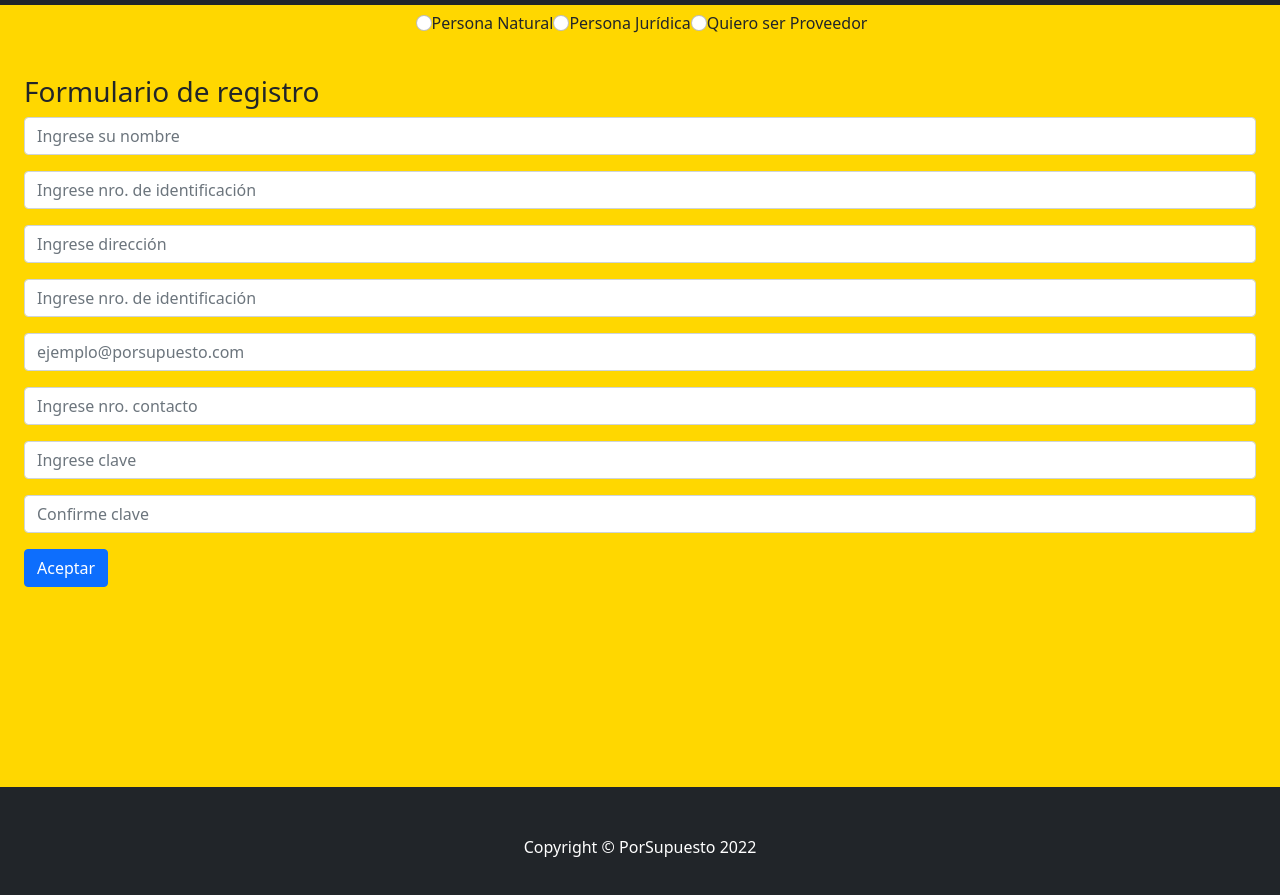
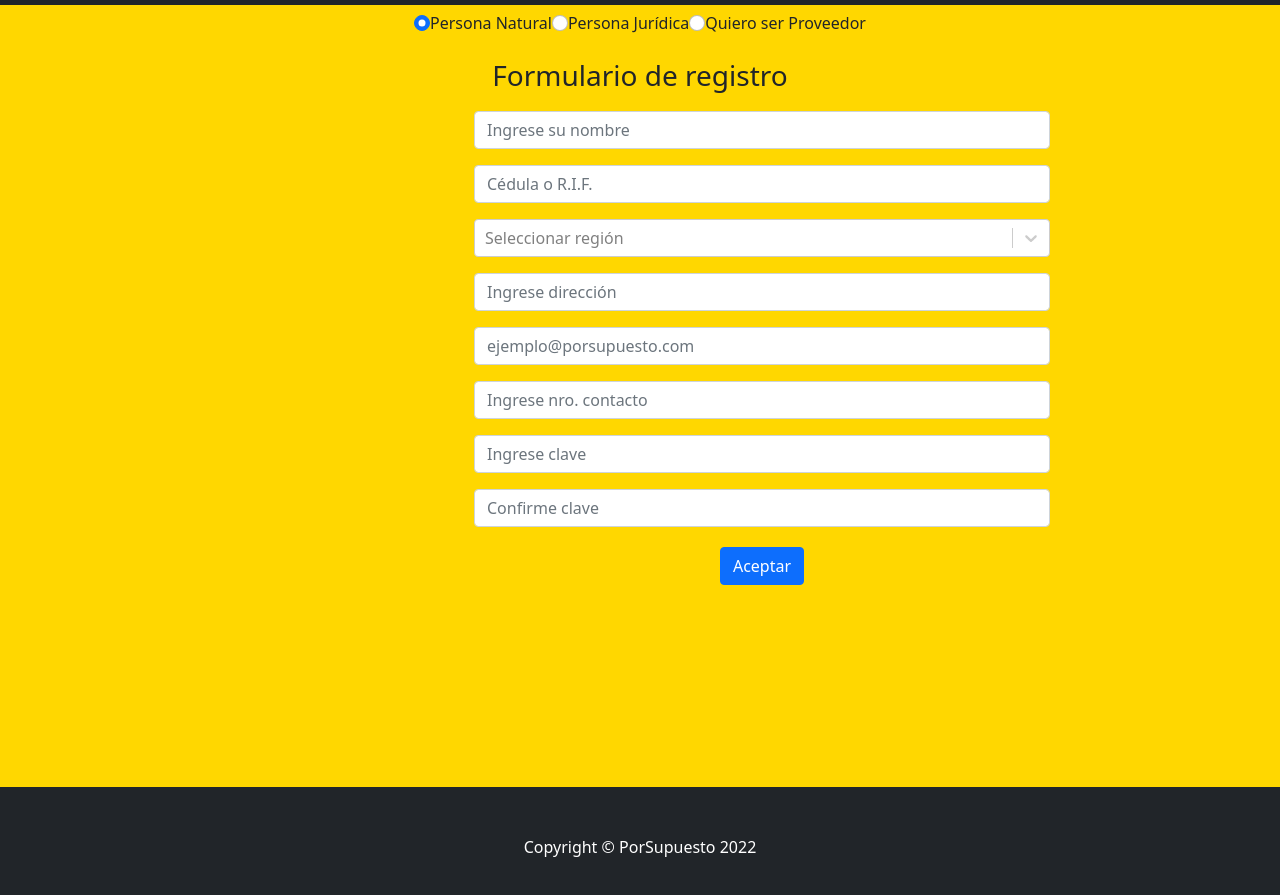
Before and after one commit to jhoncis/PorSupuesto, a React app: page /signup in a window 1280 px wide. Shown: the part 51-946 px from the top of the page. Built offline with nearby package versions, Linux system fonts and the light colour scheme; no server answers.

Commit message:
Pag Signup y algo de Home

```diff
--- a/package.json
+++ b/package.json
@@ -73,11 +73,13 @@
 		]
 	},
 	"dependencies": {
+		"animate.css": "^4.1.1",
 		"prop-types": "^15.6.1",
 		"react": "^16.14.0",
 		"react-dom": "^16.14.0",
 		"react-polyfills": "0.0.1",
 		"react-router-dom": "^6.3.0",
+		"react-select": "^5.4.0",
 		"reactstrap": "^9.1.3"
 	}
 }
--- a/src/front/js/pages/home.js
+++ b/src/front/js/pages/home.js
@@ -1,6 +1,7 @@
 import React, { useContext } from "react";
 import { Context } from "../store/appContext";
 import rigoImageUrl from "../../img/rigo-baby.jpg";
+import 'animate.css';
 import "../../styles/home.css";
 
 export const Home = () => {
@@ -9,8 +10,8 @@ export const Home = () => {
 	return (
 		<header className="bg-warning bg-gradient text-white vh-100">
             <div className="container d-flex flex-column h-100 px-4 text-center justify-content-center align-items-center">
-                <h1 className="fw-bolder">Welcome to Scrolling Nav</h1>
-                <p className="lead">A functional Bootstrap 5 boilerplate for one page scrolling websites</p>
+                <h1 className="animate__animated animate__rotateIn">Porsupuesto</h1>
+                <p className="lead">Bienvenido a tu aplicación para consulta de servicios</p>
                 <a className="btn btn-lg btn-light" href="#about">Start scrolling!</a>
             </div>
         </header>
--- a/src/front/js/pages/signup.js
+++ b/src/front/js/pages/signup.js
@@ -1,77 +1,146 @@
-import React, { Component, Fragment } from "react";
-import { Button,FormGroup,Label,Input } from 'reactstrap';
+import React, { Component, Fragment, useState } from "react";
+//import { render } from "react-dom";
+import { Button,FormGroup,Label,Input,FormText,Form } from 'reactstrap';
+import Select from 'react-select';
 import "../../styles/index.css";
 
 
-export const Signup = (props) => (
-	<div className="contenedor px-4 py-4 vh-100">
-	<div className="tipouser">
-   	<FormGroup className="radiobutton">
+export const Signup = (props) => {
+	const[opcion,setopcion] = useState(1);
+	const cambioestadoopcion=e=>{
+		setopcion(e.target.value);
+	}
+	const[usuario,setusuario] = useState({
+		nombre: '',
+		identificacion: '',
+		region:' ',
+		direccion:' ',
+		correo: ' ',
+		contacto: ' ',
+		clave: ' ',
+		confirma: ' '
+
+
+	});
+	const gestionarcambios = (evento) => {
+		console.log(evento.target.value)
+		setusuario({
+			...usuario,
+			[evento.target.name]: evento.target.value
+		}
+
+		)
+	}
+
+	const regiones = [
+		{label: 'Amazonas', value: 'Amazonas'},
+		{label: 'Anzoátegui', value: 'Anzoátegui'},
+		{label: 'Apure', value: 'Apure'},
+		{label: 'Aragua', value: 'Aragua'},
+		{label: 'Barinas', value: 'Barinas'},
+		{label: 'Bolívar', value: 'Bolívar'},
+		{label: 'Carabobo', value: 'Carabobo'},
+		{label: 'Cojedes', value: 'Cojedes'},
+		{label: 'Delta Amacuro', value: 'Delta Amacuro'},
+		{label: 'Distrito Capital', value: 'Distrito Capital'},
+		{label: 'Falcón', value: 'Falcón'},
+		{label: 'Guárico', value: 'Guárico'},
+		{label: 'La Guaira', value: 'La Guaira'},
+		{label: 'Lara', value: 'Lara'},
+		{label: 'Mérida', value: 'Mérida'},
+		{label: 'Miranda', value: 'Miranda'},
+		{label: 'Monagas', value: 'Monagas'},
+		{label: 'Nueva Esparta', value: 'Nueva Esparta'},
+		{label: 'Portuguesa', value: 'Portuguesa'},
+		{label: 'Sucre', value: 'Sucre'},
+		{label: 'Táchira', value: 'Táchira'},
+		{label: 'Trujillo', value: 'Trujillo'},
+		{label: 'Yaracuy', value: 'Yaracuy'},
+		{label: 'Zulia', value: 'Zulia'},
+		{label: 'Dependencias Federales', value: 'Aanzoátegui'},
+		{label: 'Dependencias Federales', value: 'Dependencias Federales'},
+
+	]
+ 	return (<div className="contenedor px-4 py-4 vh-100">
+			<Form className="row">
+			<div className="radiobutton">
 				<FormGroup>
 					<Input
 						id="radio1"
 						type="radio"
 						value="1"
+						checked = {opcion== 1 ? true : false }
+						onChange={cambioestadoopcion}
 					/>
 					<Label for="radio1">
 					Persona Natural
 					</Label>
+
 				</FormGroup>
-
 					<FormGroup>
 					<Input
 						id="radio2"
 						type="radio"
-			value="1"
+						value="2"
+						checked = {opcion== 2 ? true : false }
+						onChange={cambioestadoopcion}
 					/>
 					<Label for="radio2">
 						Persona Jurídica
 					</Label>
 				</FormGroup>
-
 				<FormGroup>
 					<Input
 					id="radio3"
 					type="radio"
-		value="1"
+					value="3"
+					checked = {opcion== 3 ? true : false }
+					onChange={cambioestadoopcion}
 					/>
 					<Label for="radio3">
 						Quiero ser Proveedor
 					</Label>
 				</FormGroup>
-
-	</FormGroup>
 				</div>
-
-<div className="Plantilla">
-	<Fragment>
 				<h3>Formulario de registro</h3>
-	<div className="fila">
+			<div className="campos">
 				<div className="cold-md-3">
 						<input
 							placeholder="Ingrese su nombre"
 							className="form-control"
+							type="text"
+							name="nombre"
+							onChange={gestionarcambios}
 							></input>
+
 				</div>
 				<p></p>
 				<div className="cold-md-3">
+
 	 				<input
-				placeholder="Ingrese nro. de identificación"
+						placeholder="Cédula o R.I.F."
 						className="form-control"
+						type="text"
+						name="identificacion"
+						onChange={gestionarcambios}
 					></input>
+
+				</div>
+				<p></p>
+				<div className="cold-md-3">
+					<Select placeholder="Seleccionar región"
+					options = {regiones}
+					onChange={gestionarcambios}
+					/>
 				</div>
 				<p></p>
 				<div className="cold-md-3">
 					<input
 					placeholder="Ingrese dirección"
 					className="form-control"
-			></input>
-		</div>
-		<p></p>
-		<div className="cold-md-3">
-			<input
-				placeholder="Ingrese nro. de identificación"
-				className="form-control"
+					type="text"
+					name="direccion"
+					onChange={gestionarcambios}
 					></input>
 				</div>
 				<p></p>
@@ -79,6 +148,9 @@ export const Signup = (props) => (
 					<input
 					placeholder="ejemplo@porsupuesto.com"
 					className="form-control"
+					type="email"
+					name="correo"
+					onChange={gestionarcambios}
 					></input>
 				</div>
 				<p></p>
@@ -86,6 +158,9 @@ export const Signup = (props) => (
 					<input
 					placeholder="Ingrese nro. contacto"
 					className="form-control"
+					type="text"
+					name="contacto"
+					onChange={gestionarcambios}
 					></input>
 				</div>
 				<p></p>
@@ -93,6 +168,9 @@ export const Signup = (props) => (
 					<input
 						placeholder="Ingrese clave"
 						className="form-control"
+						type="password"
+						name="clave"
+						onChange={gestionarcambios}
 					></input>
 				</div>
 				<p></p>
@@ -100,17 +178,20 @@ export const Signup = (props) => (
 					<input
 					placeholder="Confirme clave"
 					className="form-control"
+					type="password"
+					name="confirma"
+					onChange={gestionarcambios}
 					></input>
 				</div>
-		<p></p>
-		<div className="cold-md-3">
+				<div className="Boton">
 					<button className="btn btn-primary" type="submit">Aceptar</button>
 				</div>
-	</div>
-	</Fragment>
 
 				</div>
+			</Form>
+
 
 
 	</div>
 	);
+	 }
--- a/src/front/styles/home.css
+++ b/src/front/styles/home.css
@@ -5,3 +5,8 @@
     one more css for each page that will contain the selected used
     on that page only (the ones not reused in other pages).
 */
+h1{
+    font-weight: 300;
+    font-weight: 400;
+
+}
--- a/src/front/styles/index.css
+++ b/src/front/styles/index.css
@@ -6,15 +6,10 @@
     background-color: gold;
     margin-top: 3%;
 }
-.signup {
-    text-align: center;
-    padding: 40px 30px;
-  }
-
 
   input{
     cursor: pointer;
-  }
+   }
 
   label{
     cursor: pointer;
@@ -22,14 +17,24 @@
 
   .radiobutton{
     display: flex;
+    flex-basis: auto;
     align-items: center;
     justify-content: center;
+
   }
 
-  .radiobutton > .form-group{
-    padding-left: 15px;
+  h3{
+    text-align: center;
+     }
+
+  .campos{
+    margin-left: 450px;
+    margin-top: 10px;
+    height: 300px;
+    width: 600px;
   }
 
-  .radiobutton{
-    padding-left: 3px;
+  .Boton{
+    margin-top: 20px;
+    text-align: center;
   }
```
Also changed, not shown: 1 other file. Lines whose indentation alone changed are shown as unchanged.
